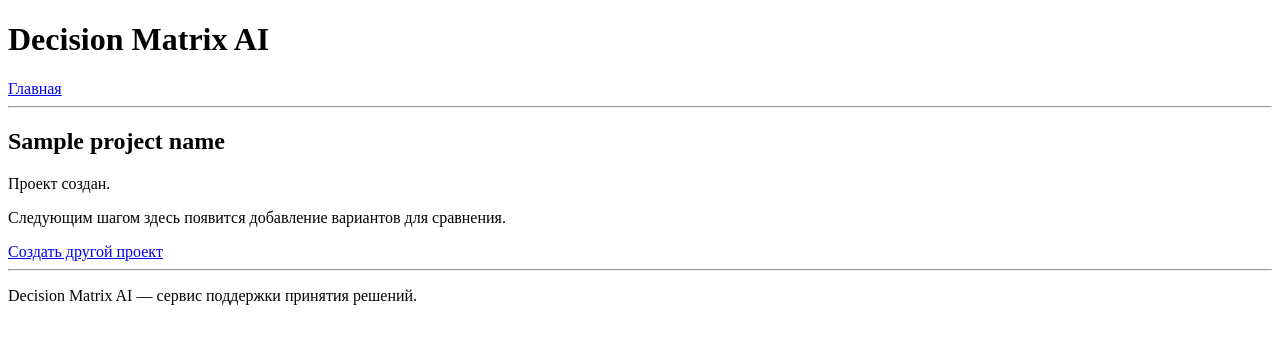
After one commit to evpoluyanov/decision-matrix-ai, a FastAPI app: template app/templates/project.html in a window 1280 px wide. The commit adds this page. Shown: the top 344 px of the page. Run offline with FastAPI, Linux system fonts and the light colour scheme; the template is opened without the code that fills it: most values are stand-ins (such as "Sample title", 1, 10 or a date in 2020).

Commit message:
Sprint 5: Create project workflow

```diff
--- a/app/main.py
+++ b/app/main.py
@@ -16,12 +16,15 @@ def index(request: Request):
         context={},
     )
 
-@app.post("/hello", response_class=HTMLResponse)
-def hello(request: Request, name: str = Form(...)):
+@app.post("/projects", response_class=HTMLResponse)
+def create_project(
+    request: Request,
+    project_name: str = Form(...),
+):
     return templates.TemplateResponse(
         request=request,
-        name="hello.html",
-        context={"name": name},
+        name="project.html",
+        context={"project_name": project_name},
     )
 
 @app.get("/health")
--- /dev/null
+++ b/app/templates/project.html
@@ -0,0 +1,17 @@
+{% extends "base.html" %}
+
+{% block title %}
+{{ project_name }} — Decision Matrix AI
+{% endblock %}
+
+{% block content %}
+<h2>{{ project_name }}</h2>
+
+<p>Проект создан.</p>
+
+<p>
+    Следующим шагом здесь появится добавление вариантов для сравнения.
+</p>
+
+<a href="/">Создать другой проект</a>
+{% endblock %}
```
Also changed, not shown: app/templates/hello.html (deleted, +0 -15 lines), app/templates/index.html (+10 -6 lines).
